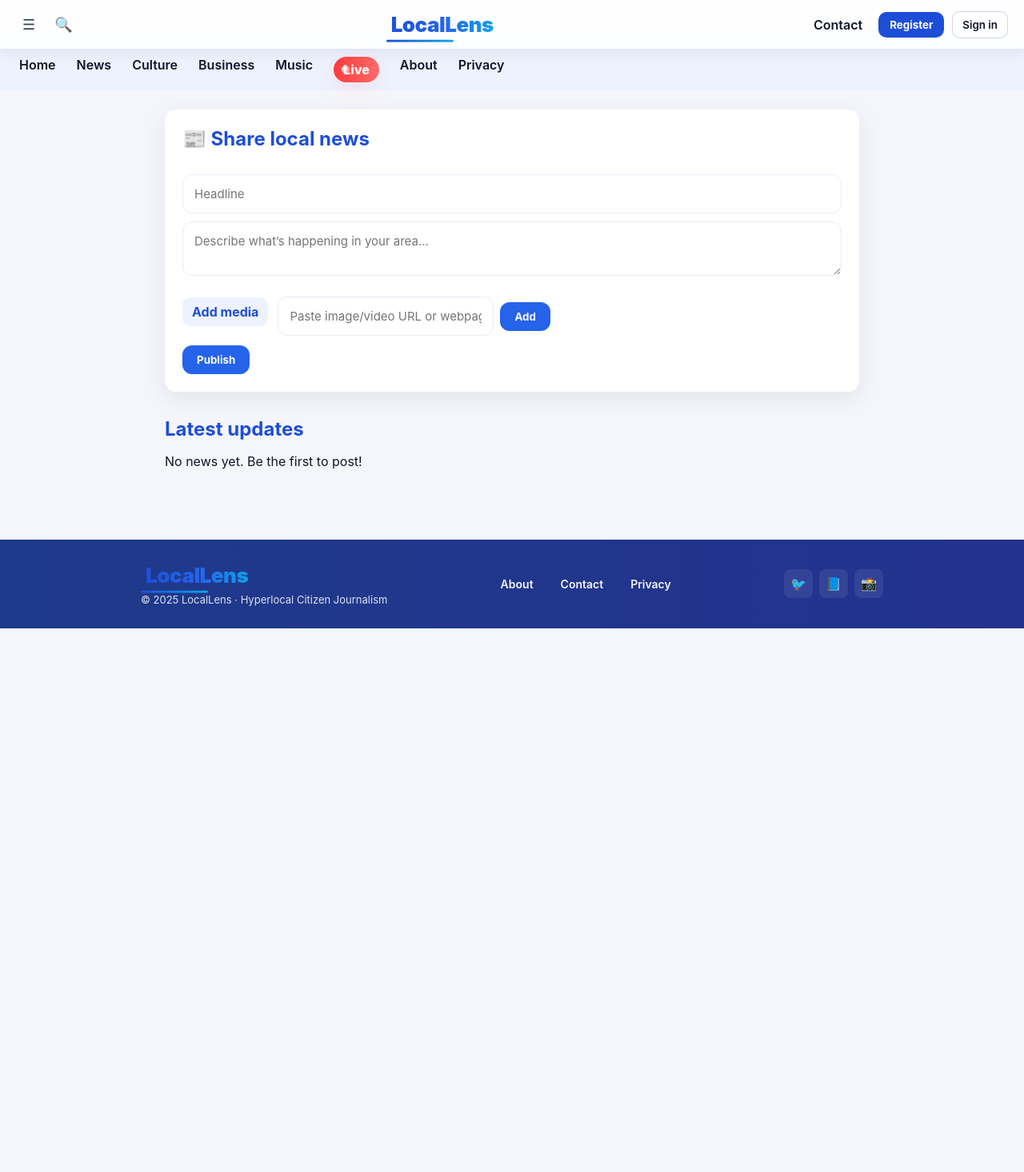
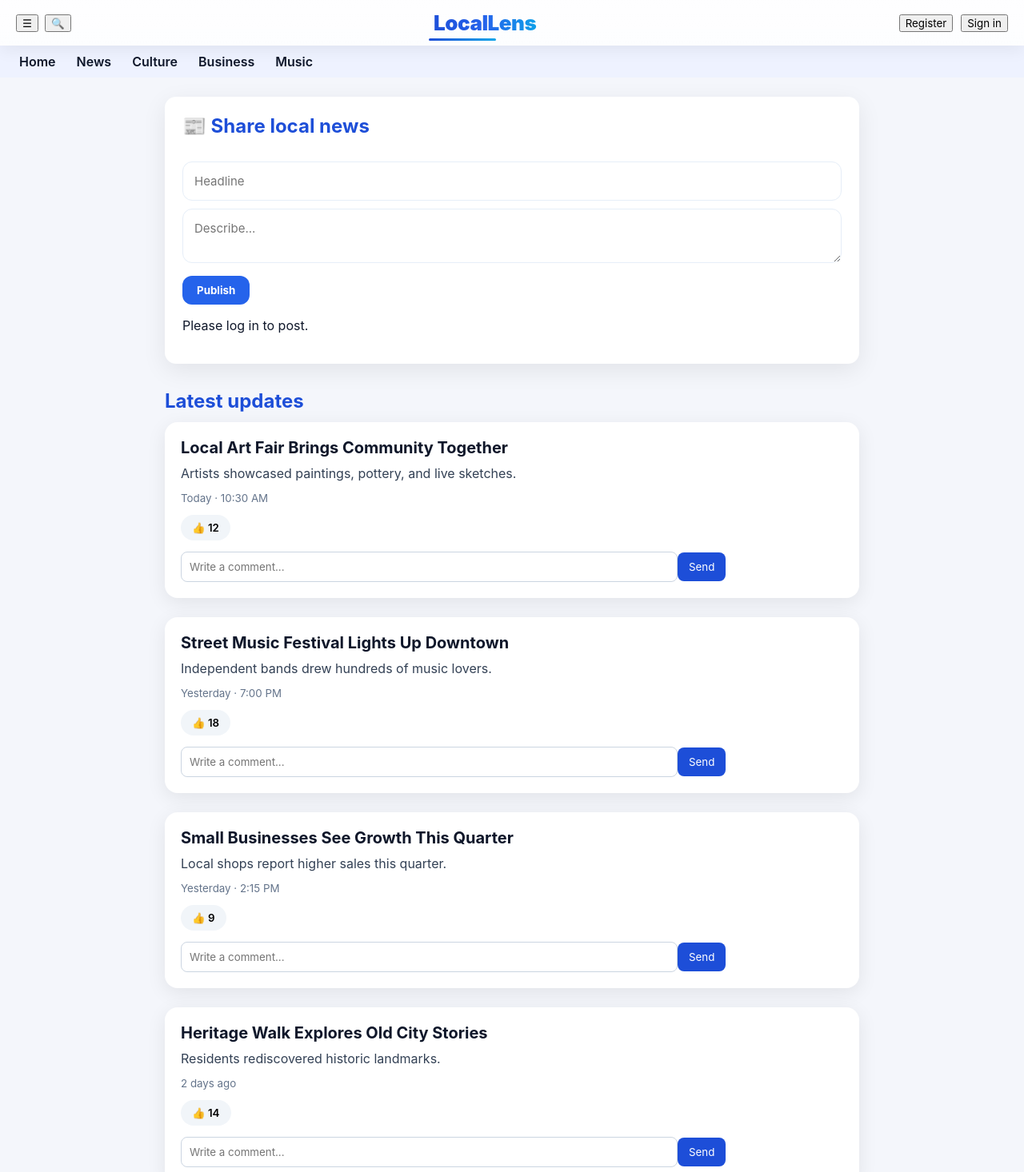
Before and after one commit to Satyam-50/local-lens-hacksphere, a React (Vite) app: page / in a window 1280 px wide. Shown: the top 1466 px of the page at 80% size. Before the commit the page ends 800 px from the top, so only its background shows below. Built offline with nearby package versions, Linux system fonts and the light colour scheme.

Commit message:
Dummy news articles added

```diff
--- a/src/App.tsx
+++ b/src/App.tsx
@@ -1,9 +1,11 @@
-import { useEffect, useState, useCallback } from "react";
+import { useState, useCallback } from "react";
 import { Routes, Route, useNavigate } from "react-router-dom";
 import "./App.css";
 import Login from "./login";
 
 /* ================= TYPES ================= */
+
+type Category = "all" | "news" | "culture" | "business" | "music";
 
 type Attachment = {
   type: "image" | "video" | "link";
@@ -16,14 +18,75 @@ type Post = {
   time: string;
   likes: number;
   comments: string[];
+  category: Exclude<Category, "all">;
   attachments?: Attachment[];
 };
+
+/* ================= DUMMY POSTS ================= */
+
+const DUMMY_POSTS: Post[] = [
+  {
+    title: "Local Art Fair Brings Community Together",
+    description: "Artists showcased paintings, pottery, and live sketches.",
+    time: "Today · 10:30 AM",
+    likes: 12,
+    comments: [],
+    category: "culture",
+  },
+  {
+    title: "Street Music Festival Lights Up Downtown",
+    description: "Independent bands drew hundreds of music lovers.",
+    time: "Yesterday · 7:00 PM",
+    likes: 18,
+    comments: [],
+    category: "music",
+  },
+  {
+    title: "Small Businesses See Growth This Quarter",
+    description: "Local shops report higher sales this quarter.",
+    time: "Yesterday · 2:15 PM",
+    likes: 9,
+    comments: [],
+    category: "business",
+  },
+  {
+    title: "Heritage Walk Explores Old City Stories",
+    description: "Residents rediscovered historic landmarks.",
+    time: "2 days ago",
+    likes: 14,
+    comments: [],
+    category: "culture",
+  },
+  {
+    title: "Indie Music Scene Thriving Among Youth",
+    description: "College bands perform weekly at cafés.",
+    time: "3 days ago",
+    likes: 22,
+    comments: [],
+    category: "music",
+  },
+  {
+    title: "Local Startup Raises Seed Funding",
+    description: "A homegrown startup secures early funding.",
+    time: "3 days ago",
+    likes: 30,
+    comments: [],
+    category: "business",
+  },
+  {
+    title: "City Council Discusses Traffic Reforms",
+    description: "New proposals aim to reduce congestion.",
+    time: "4 days ago",
+    likes: 6,
+    comments: [],
+    category: "news",
+  },
+];
 
 /* ================= SIGNUP ================= */
 
 function Signup() {
   const navigate = useNavigate();
-
   const [fullName, setFullName] = useState("");
   const [email, setEmail] = useState("");
   const [password, setPassword] = useState("");
@@ -41,7 +104,6 @@ function Signup() {
     });
 
     const data = await res.json().catch(() => null);
-
     if (!res.ok) {
       alert(data?.error || "Signup failed");
       return;
@@ -54,32 +116,14 @@ function Signup() {
   return (
     <div className="auth-page">
       <div className="auth-card">
-        <button className="auth-back" onClick={() => navigate("/")}>
-          ← Back
-        </button>
+        <button className="auth-back" onClick={() => navigate("/")}>← Back</button>
         <h2>Create your account</h2>
 
-        <input
-          placeholder="Full name"
-          value={fullName}
-          onChange={(e) => setFullName(e.target.value)}
-        />
-        <input
-          type="email"
-          placeholder="Email address"
-          value={email}
-          onChange={(e) => setEmail(e.target.value)}
-        />
-        <input
-          type="password"
-          placeholder="Password"
-          value={password}
-          onChange={(e) => setPassword(e.target.value)}
-        />
+        <input placeholder="Full name" value={fullName} onChange={(e) => setFullName(e.target.value)} />
+        <input type="email" placeholder="Email" value={email} onChange={(e) => setEmail(e.target.value)} />
+        <input type="password" placeholder="Password" value={password} onChange={(e) => setPassword(e.target.value)} />
 
-        <button className="auth-btn" onClick={handleSignup}>
-          Register
-        </button>
+        <button className="auth-btn" onClick={handleSignup}>Register</button>
       </div>
     </div>
   );
@@ -89,45 +133,27 @@ function Signup() {
 
 function Home() {
   const navigate = useNavigate();
+
   const [menuOpen, setMenuOpen] = useState(false);
-
-  const [posts, setPosts] = useState<Post[]>([]);
+  const [posts, setPosts] = useState<Post[]>(DUMMY_POSTS);
+  const [commentInputs, setCommentInputs] = useState<string[]>([]);
   const [title, setTitle] = useState("");
   const [desc, setDesc] = useState("");
-  const [attachments, setAttachments] = useState<{ type: "image" | "video" | "link"; src: string }[]>([]);
-  const [linkInput, setLinkInput] = useState("");
+  const [activeCategory, setActiveCategory] = useState<Category>("all");
 
-  // 👇 per-post comment input fix
-  const [commentInputs, setCommentInputs] = useState<string[]>([]);
+  const token = localStorage.getItem("token");
+  const isLoggedIn = token && token !== "null" && token !== "undefined";
 
-  // Controlled inputs: `title`, `desc`, `linkInput`, and `commentInputs`
-  // are React state sources of truth. We bind `value` to state and
-  // update via `onChange` handlers using `e.currentTarget.value` so
-  // the user can type continuously without losing focus.
+  const filteredPosts =
+    activeCategory === "all"
+      ? posts
+      : posts.filter((p) => p.category === activeCategory);
 
-  /* LOAD / SAVE */
-  useEffect(() => {
-    const saved = localStorage.getItem("posts");
-    if (saved) {
-      const parsed = JSON.parse(saved);
-      setPosts(parsed);
-      setCommentInputs(new Array(parsed.length).fill(""));
+  const addPost = useCallback(() => {
+    if (!isLoggedIn) {
+      alert("Login required to post");
+      return;
     }
-  }, []);
-
-  useEffect(() => {
-    localStorage.setItem("posts", JSON.stringify(posts));
-  }, [posts]);
-
-  /* ACTIONS */
-  // Update headline (controlled input)
-  // NOTE: We'll use direct onChange handlers in JSX (e.target.value)
-  // to ensure simple, predictable behavior for controlled inputs.
-
-  // Create a new post. Use functional updates to avoid races with
-  // concurrent state changes and keep state reset logic local to this
-  // action (doesn't reset during normal renders).
-  const addPost = useCallback(() => {
     if (!title.trim() || !desc.trim()) return;
 
     const newPost: Post = {
@@ -136,47 +162,14 @@ function Home() {
       time: new Date().toLocaleString(),
       likes: 0,
       comments: [],
-      attachments: attachments.length ? attachments : undefined,
+      category: "news",
     };
 
     setPosts((prev) => [newPost, ...prev]);
     setCommentInputs((prev) => ["", ...prev]);
     setTitle("");
     setDesc("");
-    setAttachments([]);
-  }, [title, desc, attachments]);
-
-  // Read files and append attachments one-by-one. Each attachment is
-  // added via functional `setAttachments` to avoid replacing state on
-  // each file read and triggering unexpected re-renders.
-  const handleFiles = useCallback((files: FileList | null) => {
-    if (!files) return;
-    Array.from(files).forEach((f) => {
-      const reader = new FileReader();
-      reader.onload = (ev) => {
-        const result = ev.target?.result as string;
-        const item: { type: "image" | "video" | "link"; src: string } = f.type.startsWith("image")
-          ? { type: "image", src: result }
-          : f.type.startsWith("video")
-            ? { type: "video", src: result }
-            : { type: "link", src: result };
-        setAttachments((prev) => [...prev, item]);
-      };
-      reader.readAsDataURL(f);
-    });
-  }, []);
-
-  // Add a URL as an attachment and clear the inline link input.
-  const addLink = useCallback(() => {
-    const url = linkInput.trim();
-    if (!url) return;
-    setAttachments((prev) => [...prev, { type: "link", src: url }]);
-    setLinkInput("");
-  }, [linkInput]);
-
-  const removeAttachment = (index: number) => {
-    setAttachments((prev) => prev.filter((_, i) => i !== index));
-  };
+  }, [title, desc, isLoggedIn]);
 
   const likePost = (index: number) => {
     const copy = [...posts];
@@ -184,17 +177,18 @@ function Home() {
     setPosts(copy);
   };
 
-  // Append a comment to a post. We read the comment text from
-  // `commentInputs[index]` and use functional updates to avoid
-  // stepping on concurrent state updates.
-  const addComment = useCallback((index: number) => {
+  const addComment = (index: number) => {
+    if (!isLoggedIn) {
+      alert("Login required to comment");
+      return;
+    }
+
     const text = commentInputs[index];
     if (!text?.trim()) return;
 
     setPosts((prev) => {
       const copy = [...prev];
-      const target = copy[index];
-      copy[index] = { ...target, comments: [...target.comments, text] };
+      copy[index].comments.push(text);
       return copy;
     });
 
@@ -203,236 +197,112 @@ function Home() {
       copy[index] = "";
       return copy;
     });
-  }, [commentInputs]);
+  };
 
-  /* ================= AUTH / HOME VIEWS (routes) ================= */
-
-  function LoginView() {
-    return (
-      <div className="auth-page">
-        <div className="auth-card">
-          <button className="auth-back" onClick={() => navigate('/')}>← Back</button>
-          <h2>Welcome back</h2>
-          <p className="auth-sub">Sign in to LocalLens</p>
-
-          <input aria-label="Email address" type="email" placeholder="Email address" />
-          <input aria-label="Password" type="password" placeholder="Password" />
-
-          <button type="button" className="auth-btn" onClick={() => navigate('/')}>Sign in</button>
-
-          <div className="auth-divider">
-            <span>OR</span>
-          </div>
-
-          <button className="oauth google">Continue with Google</button>
-          <button className="oauth github">Continue with GitHub</button>
-
-          <p className="auth-link" onClick={() => navigate('/signup')}>Create a new account →</p>
-        </div>
-      </div>
-    );
-  }
-
-  function SignupView() {
-    return (
-      <div className="auth-page">
-        <div className="auth-card">
-          <button className="auth-back" onClick={() => navigate('/')}>← Back</button>
-          <h2>Create your account</h2>
-          <p className="auth-sub">Join hyperlocal journalism</p>
-
-          <input aria-label="Full name" placeholder="Full name" />
-          <input aria-label="Email address" type="email" placeholder="Email address" />
-          <input aria-label="Password" type="password" placeholder="Password" />
-
-          <button type="button" className="auth-btn" onClick={() => navigate('/')}>Register</button>
-
-          <div className="auth-divider">
-            <span>OR</span>
-          </div>
-
-          <button className="oauth google">Sign up with Google</button>
-          <button className="oauth github">Sign up with GitHub</button>
-
-          <p className="auth-link" onClick={() => navigate('/login')}>Already have an account →</p>
-        </div>
-      </div>
-    );
-  }
-
-  function HomeView() {
   return (
     <div className="app">
       {/* TOP BAR */}
-        <header className="topbar" role="banner">
+      <header className="topbar">
         <div className="left">
-            <button aria-label="Open menu" className="icon-btn" onClick={() => setMenuOpen(true)}>☰</button>
-            <button aria-label="Search" className="icon-btn">🔍</button>
+          <button onClick={() => setMenuOpen(true)}>☰</button>
+          <button>🔍</button>
         </div>
 
-          <button className="logo" aria-label="Home" onClick={() => navigate('/')}>LocalLens</button>
+        <button className="logo" onClick={() => navigate("/")}>LocalLens</button>
 
         <div className="right">
-            <a className="top-link" href="mailto:hello@locallens.example">Contact</a>
-            <button className="primary" onClick={() => navigate('/signup')}>Register</button>
-            <button className="ghost" onClick={() => navigate('/login')}>Sign in</button>
+          {!isLoggedIn ? (
+            <>
+              <button onClick={() => navigate("/signup")}>Register</button>
+              <button onClick={() => navigate("/login")}>Sign in</button>
+            </>
+          ) : (
+            <button
+              onClick={() => {
+                localStorage.removeItem("token");
+                window.location.reload();
+              }}
+            >
+              Logout
+            </button>
+          )}
         </div>
       </header>
 
       {/* NAV */}
       <nav className="nav">
-          <span>Home</span>
-          <span>News</span>
-          <span>Culture</span>
-          <span>Business</span>
-          <span>Music</span>
-          <span className="live">Live</span>
-          <span>About</span>
-          <span>Privacy</span>
+        <span onClick={() => setActiveCategory("all")}>Home</span>
+        <span onClick={() => setActiveCategory("news")}>News</span>
+        <span onClick={() => setActiveCategory("culture")}>Culture</span>
+        <span onClick={() => setActiveCategory("business")}>Business</span>
+        <span onClick={() => setActiveCategory("music")}>Music</span>
       </nav>
 
       {/* SIDEBAR */}
       {menuOpen && (
         <div className="sidebar">
           <span className="close" onClick={() => setMenuOpen(false)}>✖</span>
-            <input placeholder="Search local news..." />
           <ul>
             <li>Home</li>
             <li>Breaking News</li>
             <li>Business</li>
             <li>Culture</li>
-              <li>Sports</li>
-              <li>Technology</li>
-              <li>Live</li>
+            <li>Music</li>
           </ul>
         </div>
       )}
 
       {/* MAIN */}
       <main className="container">
-          {/* CREATE POST */}
         <section className="card">
           <h2>📰 Share local news</h2>
-            <input
-              placeholder="Headline"
-              value={title}
-              onChange={(e) => setTitle((e.target as HTMLInputElement).value)}
-            />
-            <textarea
-              placeholder="Describe what’s happening in your area..."
-              value={desc}
-              onChange={(e) => setDesc((e.target as HTMLTextAreaElement).value)}
-            />
-            <div className="attachments-row">
-              <label className="file-btn">
-                Add media
-                <input
-                  type="file"
-                  accept="image/*,video/*"
-                  multiple
-                  onChange={(e) => handleFiles(e.currentTarget.files)}
-                  hidden
-                />
-              </label>
-
-              <div className="link-input">
-                <input
-                  placeholder="Paste image/video URL or webpage link"
-                  value={linkInput}
-                  onChange={(e) => setLinkInput((e.target as HTMLInputElement).value)}
-                />
-                <button type="button" onClick={addLink}>Add</button>
-              </div>
-            </div>
-
-            {attachments.length > 0 && (
-              <div className="attachment-preview">
-                {attachments.map((a, i) => (
-                  <div className="attachment" key={i}>
-                    {a.type === "image" && <img src={a.src} alt={`attachment-${i}`} />}
-                    {a.type === "video" && (
-                      <video src={a.src} controls preload="metadata" />
-                    )}
-                    {a.type === "link" && (
-                      <a href={a.src} target="_blank" rel="noreferrer">{a.src}</a>
-                    )}
-                    <button className="remove-attach" onClick={() => removeAttachment(i)}>✖</button>
-                  </div>
-                ))}
-              </div>
-            )}
-
-            <button onClick={addPost} disabled={!title.trim() || !desc.trim()}>Publish</button>
+          <input placeholder="Headline" value={title} onChange={(e) => setTitle(e.target.value)} />
+          <textarea placeholder="Describe..." value={desc} onChange={(e) => setDesc(e.target.value)} />
+          <button onClick={addPost} disabled={!isLoggedIn}>Publish</button>
+          {!isLoggedIn && <p>Please log in to post.</p>}
         </section>
 
         <h2 className="section">Latest updates</h2>
 
-          {/* FEED */}
-          {posts.length === 0 && <p>No news yet. Be the first to post!</p>}
-
-          {posts.map((post, index) => (
+        {filteredPosts.map((post) => {
+          const index = posts.indexOf(post);
+          return (
             <div className="post" key={index}>
-              <h3>🗞️ {post.title}</h3>
+              <h3>{post.title}</h3>
               <p>{post.description}</p>
               <small>{post.time}</small>
 
               <div className="actions">
                 <button onClick={() => likePost(index)}>👍 {post.likes}</button>
-                <button>🔁 Repost</button>
-                <button>📤 Share</button>
               </div>
 
+              {activeCategory === "all" && (
                 <div className="comments">
                   <input
                     placeholder="Write a comment..."
                     value={commentInputs[index] || ""}
-                  onChange={(e) => setCommentInputs((prev) => {
-                    const copy = [...prev];
-                    copy[index] = (e.target as HTMLInputElement).value;
-                    return copy;
-                  })}
+                    onChange={(e) => {
+                      const copy = [...commentInputs];
+                      copy[index] = e.target.value;
+                      setCommentInputs(copy);
+                    }}
                   />
                   <button onClick={() => addComment(index)}>Send</button>
 
                   {post.comments.map((c, i) => (
-                  <div key={i} className="comment">💬 {c}</div>
+                    <div key={i}>💬 {c}</div>
                   ))}
                 </div>
+              )}
             </div>
-          ))}
+          );
+        })}
       </main>
 
-        {/* FOOTER */}
       <footer>
-          <div className="footer-inner">
-            <div className="footer-brand">
-              <button className="logo" aria-label="Home" onClick={() => navigate('/')}>LocalLens</button>
         <small>© 2025 LocalLens · Hyperlocal Citizen Journalism</small>
-            </div>
-
-            <nav className="footer-links" aria-label="Footer links">
-              <a href="#">About</a>
-              <a href="#">Contact</a>
-              <a href="#">Privacy</a>
-            </nav>
-
-            <div className="footer-social" aria-label="Social links">
-              <a href="#" aria-label="Twitter">🐦</a>
-              <a href="#" aria-label="Facebook">📘</a>
-              <a href="#" aria-label="Instagram">📸</a>
-            </div>
-          </div>
       </footer>
     </div>
-    );
-  }
-
-  return (
-    <Routes>
-      <Route path="/login" element={<LoginView />} />
-      <Route path="/signup" element={<SignupView />} />
-      <Route path="/*" element={<HomeView />} />
-    </Routes>
   );
 }
 
```
Lines whose indentation alone changed are shown as unchanged.
